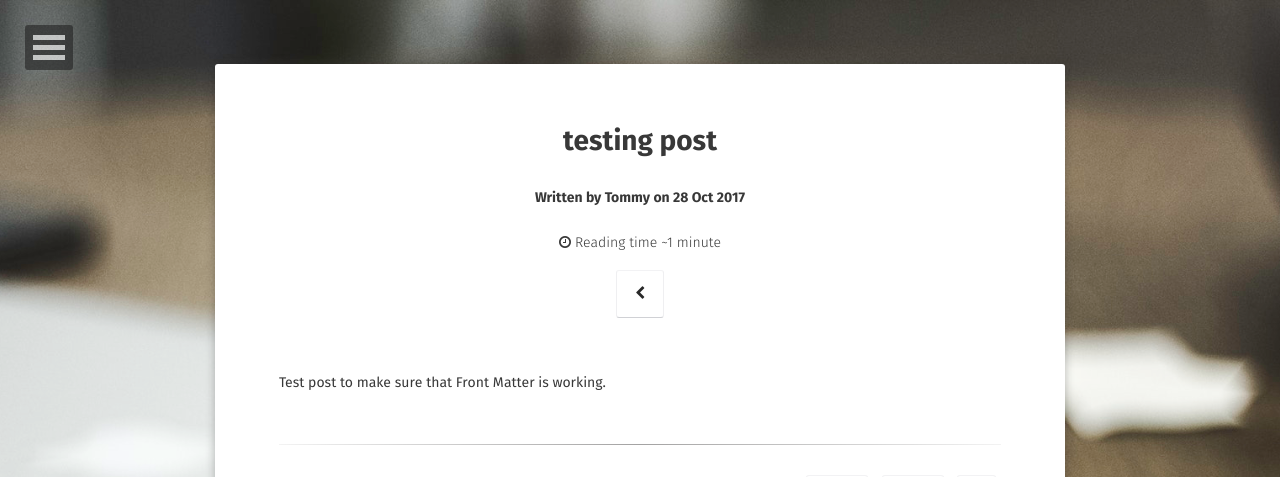
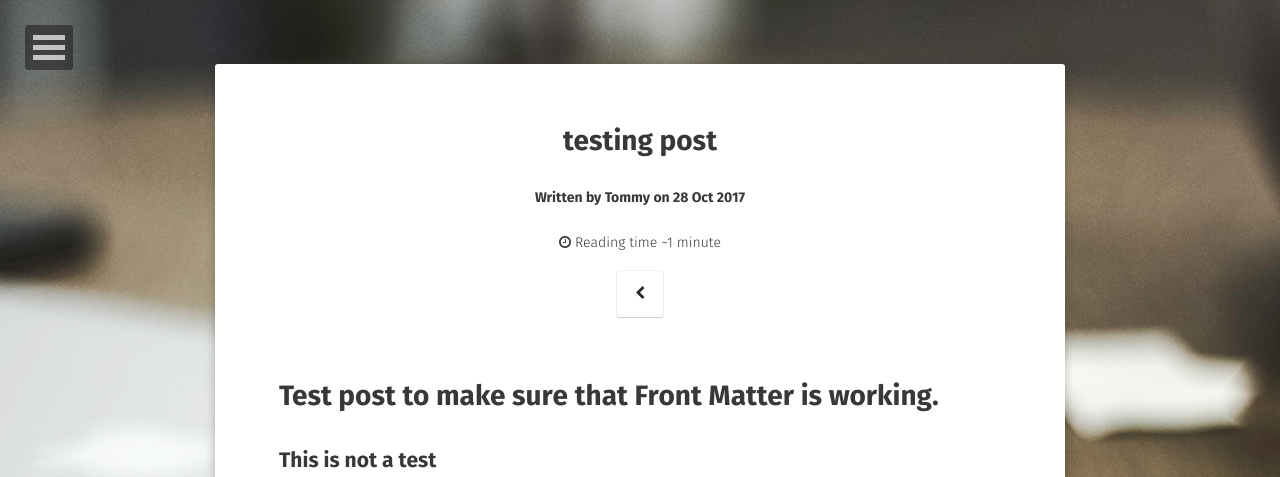
Before and after one commit to ChaosEngineering/ChaosEngineering.github.io, a Jekyll site: the page built from _posts/2017/2017-10-28-test-post.md, in a window 1280 px wide. Shown: the top 477 px of the page. Built offline with Jekyll 4.4.1, drawn with Linux system fonts in a browser that asks for light colours; some web fonts are replaced; comment, search, counter and statistics services are not loaded; grey boxes are pictures that could not be loaded.

Commit message:
update test

```diff
--- a/_posts/2017/2017-10-28-test-post.md
+++ b/_posts/2017/2017-10-28-test-post.md
@@ -4,4 +4,8 @@
 author: Tommy
 date: 2017-10-28 19:57
 ---
-Test post to make sure that Front Matter is working.
+# Test post to make sure that Front Matter is working.
+
+## This is not a test
+
+[![Not a test.](http://img.youtube.com/vi/b7Rqs_8wf70/0.jpg)](http://www.youtube.com/watch?v=b7Rqs_8wf70)
```
